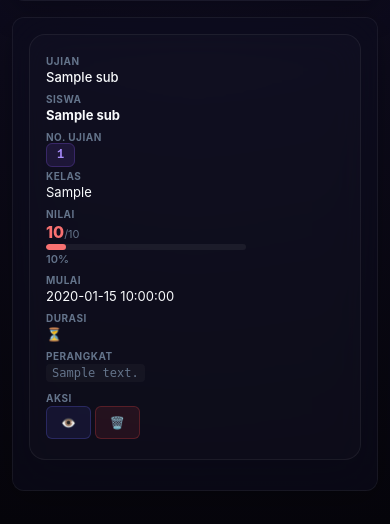
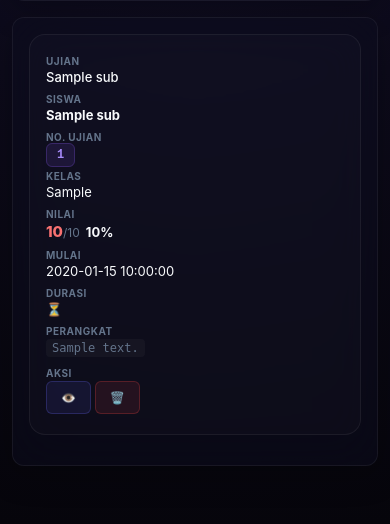
Before and after one commit to amnahwaida/EXAMVAN, a Flask app: template server/templates/submissions.html in a window 390 px wide. Shown: the part 320-844 px from the top of the page. Run offline with Flask 3, Linux system fonts and the light colour scheme; the template is opened without the code that fills it: most values are stand-ins (such as "Sample title", 1, 10 or a date in 2020).

Commit message:
fix: mobile score inline row, hide bar, compact

```diff
--- a/server/static/css/admin-responsive.css
+++ b/server/static/css/admin-responsive.css
@@ -160,23 +160,25 @@
         margin-bottom: 2px;
     }
 
-    /* Mobile: score cell column */
+    /* Mobile: score inline dengan value */
     #submissionsTable td[data-label="Nilai"] .score-cell {
-        flex-direction: column;
-        align-items: flex-start;
-        gap: 2px;
+        flex-direction: row;
+        align-items: center;
+        gap: 6px;
     }
     #submissionsTable td[data-label="Nilai"] .score-bar-track {
-        width: 100%;
-        max-width: 200px;
-        height: 6px;
+        display: none;
     }
     #submissionsTable td[data-label="Nilai"] .score-pct {
-        font-size: 11px;
-        font-weight: 600;
+        font-size: 13px;
+        font-weight: 700;
+        color: var(--text);
     }
     #submissionsTable td[data-label="Nilai"] .score-value {
-        font-size: 16px;
+        font-size: 15px;
+    }
+    #submissionsTable td[data-label="Nilai"] .score-max {
+        font-size: 12px;
     }
     #submissionsTable td[data-label="Aksi"] {
         padding-top: 8px;
```
